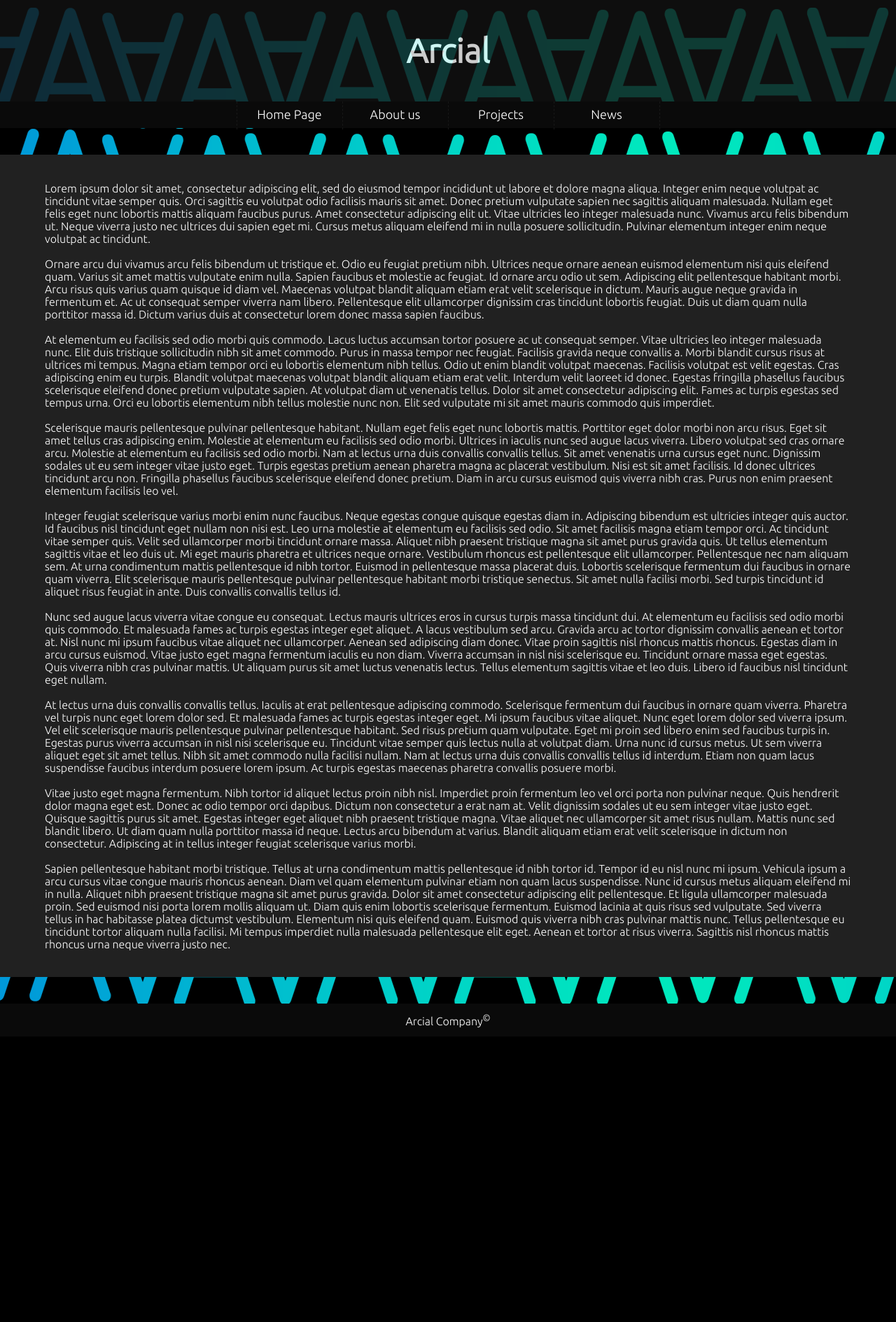
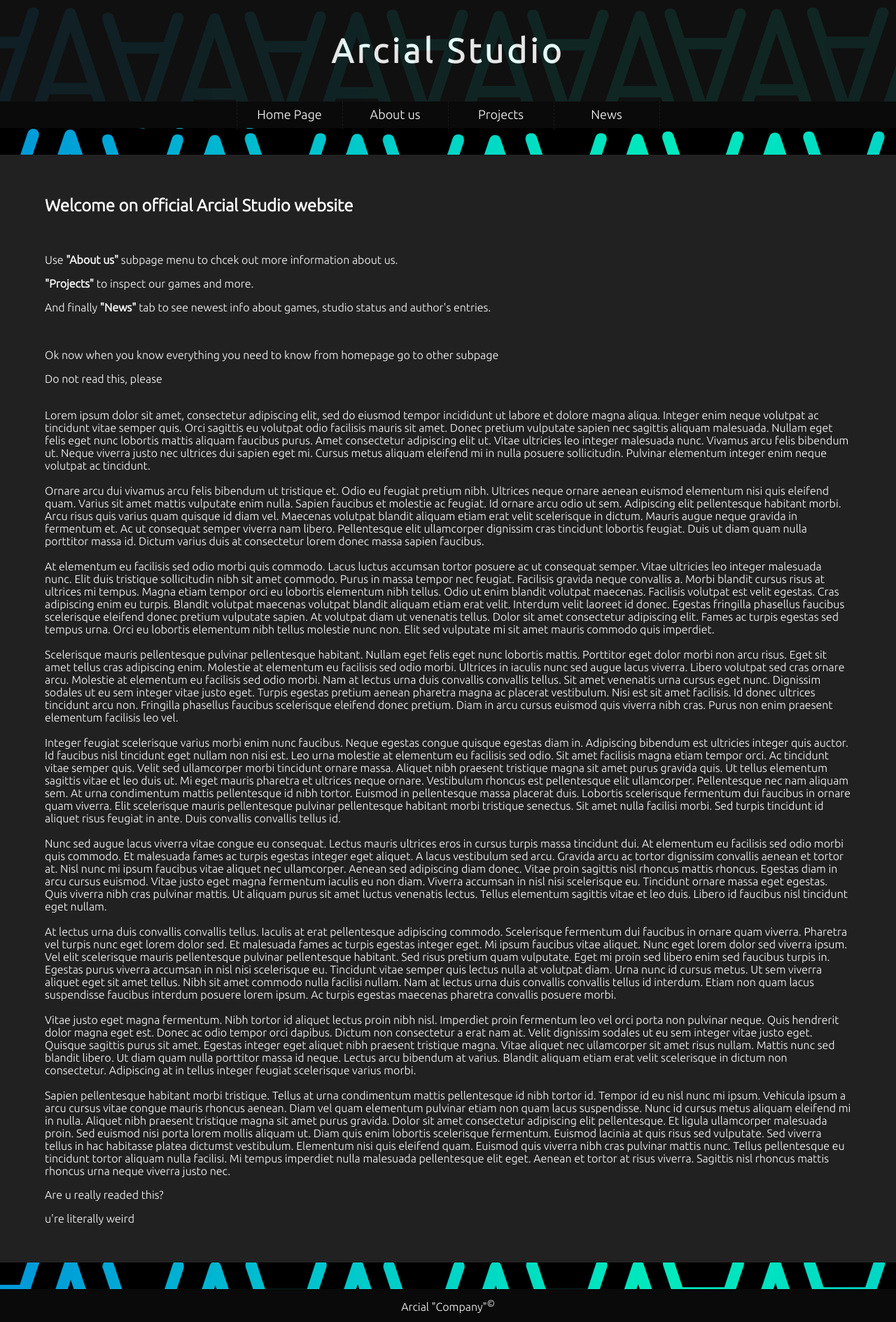
Before and after one commit to Michallesss/ArcialWeb, a plain HTML site: page index.html in a window 1280 px wide. Shown: the whole page at 70% size. Before the commit the page ends 1481 px from the top, so only its background shows below. Drawn offline with Linux system fonts and the light colour scheme.

Commit message:
probably final version of home page

```diff
--- a/index.html
+++ b/index.html
@@ -10,7 +10,7 @@
 
     <link rel="stylesheet" href="styles/style.css">
     <link rel="icon" href="img/ico.ico">
-    <title>Home | Arcial</title>
+    <title>Home | Arcial Studio</title>
 
     <link rel="preconnect" href="https://fonts.googleapis.com">
     <link rel="preconnect" href="https://fonts.gstatic.com" crossorigin>
@@ -20,7 +20,7 @@
 <body>
     <div class="container">
         <div class="logo">
-            <h1>Arcial</h1>
+            <h1>Arcial Studio</h1>
         </div>
 
         <div class="menu">
@@ -30,7 +30,7 @@
                 <ul>
                     <li><a href="">Who are we?</a></li>
                     <li><a href="">What we doing?</a></li>
-                    <li><a href="">Arcial Company</a></li>
+                    <li><a href="">Authors</a></li>
                 </ul>
                 </li>
 
@@ -43,15 +43,26 @@
 
                 <li><a href="">News</a>
                     <ul>
-                        <li><a href="">All</a></li>
-                        <li><a href="">Authors</a></li>
-                        <li><a href="">Forum</a></li>
+                        <li><a href="">Games</a></li>
+                        <li><a href="">"Company"</a></li>
+                        <li><a href="">Author</a></li>
                     </ul>
                 </li>
             </ol>
         </div>
 
         <div class="content">
+            <h2>Welcome on official Arcial Studio website</h2><br>
+
+            <p>Use <a href=""><b>"About us"</b></a> subpage menu to chcek out more information about us.</p>
+
+            <p><a href=""><b>"Projects"</b></a> to inspect our games and more.</p>
+
+            <p>And finally <a href=""><b>"News"</b></a> tab to see newest info about games, studio status and author's entries.</p><br>
+
+            <p>Ok now when you know everything you need to know from homepage go to other subpage</p>
+            <p>Do not read this, please</p><br>
+
             Lorem ipsum dolor sit amet, consectetur adipiscing elit, sed do eiusmod tempor incididunt ut labore et dolore magna aliqua. Integer enim neque volutpat ac tincidunt vitae semper quis. Orci sagittis eu volutpat odio facilisis mauris sit amet. Donec pretium vulputate sapien nec sagittis aliquam malesuada. Nullam eget felis eget nunc lobortis mattis aliquam faucibus purus. Amet consectetur adipiscing elit ut. Vitae ultricies leo integer malesuada nunc. Vivamus arcu felis bibendum ut. Neque viverra justo nec ultrices dui sapien eget mi. Cursus metus aliquam eleifend mi in nulla posuere sollicitudin. Pulvinar elementum integer enim neque volutpat ac tincidunt.<br><br>
 
             Ornare arcu dui vivamus arcu felis bibendum ut tristique et. Odio eu feugiat pretium nibh. Ultrices neque ornare aenean euismod elementum nisi quis eleifend quam. Varius sit amet mattis vulputate enim nulla. Sapien faucibus et molestie ac feugiat. Id ornare arcu odio ut sem. Adipiscing elit pellentesque habitant morbi. Arcu risus quis varius quam quisque id diam vel. Maecenas volutpat blandit aliquam etiam erat velit scelerisque in dictum. Mauris augue neque gravida in fermentum et. Ac ut consequat semper viverra nam libero. Pellentesque elit ullamcorper dignissim cras tincidunt lobortis feugiat. Duis ut diam quam nulla porttitor massa id. Dictum varius duis at consectetur lorem donec massa sapien faucibus.<br><br>
@@ -69,10 +80,13 @@
             Vitae justo eget magna fermentum. Nibh tortor id aliquet lectus proin nibh nisl. Imperdiet proin fermentum leo vel orci porta non pulvinar neque. Quis hendrerit dolor magna eget est. Donec ac odio tempor orci dapibus. Dictum non consectetur a erat nam at. Velit dignissim sodales ut eu sem integer vitae justo eget. Quisque sagittis purus sit amet. Egestas integer eget aliquet nibh praesent tristique magna. Vitae aliquet nec ullamcorper sit amet risus nullam. Mattis nunc sed blandit libero. Ut diam quam nulla porttitor massa id neque. Lectus arcu bibendum at varius. Blandit aliquam etiam erat velit scelerisque in dictum non consectetur. Adipiscing at in tellus integer feugiat scelerisque varius morbi.<br><br>
 
             Sapien pellentesque habitant morbi tristique. Tellus at urna condimentum mattis pellentesque id nibh tortor id. Tempor id eu nisl nunc mi ipsum. Vehicula ipsum a arcu cursus vitae congue mauris rhoncus aenean. Diam vel quam elementum pulvinar etiam non quam lacus suspendisse. Nunc id cursus metus aliquam eleifend mi in nulla. Aliquet nibh praesent tristique magna sit amet purus gravida. Dolor sit amet consectetur adipiscing elit pellentesque. Et ligula ullamcorper malesuada proin. Sed euismod nisi porta lorem mollis aliquam ut. Diam quis enim lobortis scelerisque fermentum. Euismod lacinia at quis risus sed vulputate. Sed viverra tellus in hac habitasse platea dictumst vestibulum. Elementum nisi quis eleifend quam. Euismod quis viverra nibh cras pulvinar mattis nunc. Tellus pellentesque eu tincidunt tortor aliquam nulla facilisi. Mi tempus imperdiet nulla malesuada pellentesque elit eget. Aenean et tortor at risus viverra. Sagittis nisl rhoncus mattis rhoncus urna neque viverra justo nec.
+
+            <p>Are u really readed this?</p>
+            <p>u're literally weird</p>
         </div>
 
         <div class="footer">
-            Arcial Company<sup>&copy;</sup>
+            Arcial <a href="">"Company"</a><sup>&copy;</sup>
         </div>
     </div>
 </body>
--- a/styles/style.css
+++ b/styles/style.css
@@ -17,6 +17,11 @@ a
     text-decoration: none;
 }
 
+a:hover
+{
+    text-decoration: underline;
+}
+
 .logo
 {
     font-size: x-large;
@@ -27,6 +32,18 @@ a
     text-align: center;
     transition: all 1s ease-in-out;
 }
+
+.logo > h1
+{
+    opacity: 1;
+}
+
+.logo:hover
+{
+    letter-spacing: 5px;
+    opacity: 0.9;
+}
+
 
 .menu
 {
```
